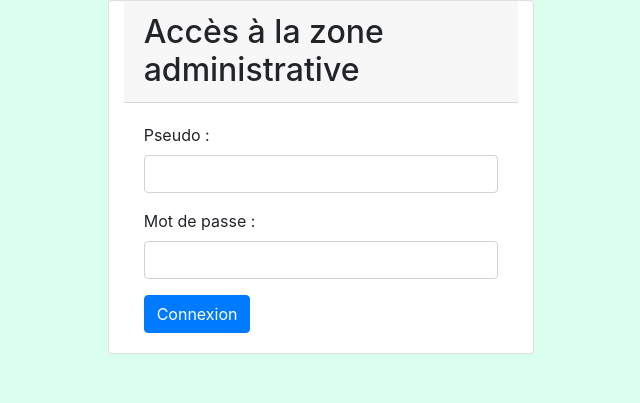
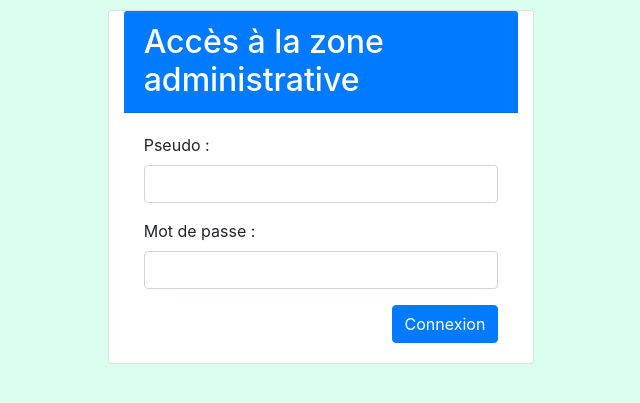
Before and after one commit to 0barty0/projet_4, a PHP site: page /index.php?action=login in a window 1280 px wide. Shown: the part 76-479 px from the top of the page, without its empty margins (319-959 px from the left). Run offline with PHP 8.4, Linux system fonts and the light colour scheme; some libraries are stand-ins or nearby versions.

Commit message:
Styling login form and tiny MCE

```diff
--- a/public/css/style.css
+++ b/public/css/style.css
@@ -1,5 +1,8 @@
 body {
   background-color: #daffef;
+}
+#main {
+  margin: 10px 0;
 }
 /***** Navbar  ******/
 .navbar {
@@ -27,7 +30,7 @@ h1 {
 #home {
   position: relative;
 }
-#title {
+#home_title {
   position: absolute;
   top: 15px;
   right: 30px;
--- a/public/css/style.less
+++ b/public/css/style.less
@@ -8,6 +8,10 @@
 
 body {
   background-color: @lightblue;
+}
+
+#main {
+  margin: 10px 0;
 }
 
 /***** Navbar  ******/
@@ -41,7 +45,7 @@ h1 {
   position: relative;
 }
 
-#title {
+#home_title {
   position: absolute;
   top: 15px;
   right: 30px;
--- a/view/backend/template.php
+++ b/view/backend/template.php
@@ -20,7 +20,7 @@
     <nav class="navbar navbar-expand-lg sticky-top">
       <a href="#" class="navbar-brand">
       <img src="public/images/logo.png" alt="iceberg" width="50" height="50"></a>
-      <button class="navbar-toggler" type="button" data-toggle="collapse" data-target="#navbarSupportedContent" aria-controls="navbarSupportedContent" aria-expanded="false" aria-label="Toggle navigation">
+      <button class="navbar-toggler custom-toggler" type="button" data-toggle="collapse" data-target="#navbarSupportedContent" aria-controls="navbarSupportedContent" aria-expanded="false" aria-label="Toggle navigation">
         <span class="navbar-toggler-icon"></span>
       </button>
 
@@ -34,6 +34,8 @@
         </ul>
       </div>
     </nav>
+
+    <section id="main">
     <?php
     if (isset($_SESSION['message'])) {
         $message= $_SESSION['message'];
@@ -49,6 +51,7 @@
     }
     ?>
       <?= $content ?>
+    </section>
   </div>
   <script src="https://code.jquery.com/jquery-3.3.1.slim.min.js" integrity="sha384-q8i/X+965DzO0rT7abK41JStQIAqVgRVzpbzo5smXKp4YfRvH+8abtTE1Pi6jizo" crossorigin="anonymous"></script>
 <script src="https://cdnjs.cloudflare.com/ajax/libs/popper.js/1.14.3/umd/popper.min.js" integrity="sha384-ZMP7rVo3mIykV+2+9J3UJ46jBk0WLaUAdn689aCwoqbBJiSnjAK/l8WvCWPIPm49" crossorigin="anonymous"></script>
--- a/view/frontend/home.php
+++ b/view/frontend/home.php
@@ -6,7 +6,7 @@ ob_start();
   <div class="row" id="home">
     <div class="col-lg-12">
       <img src="public/images/alaska_mountains.jpg" alt="Montagne d'Alaska" id="home_image">
-      <div id="title">
+      <div id="home_title">
         <h1 class="display-2">Un billet pour l'Alaska</h1>
         <h2 class="text-right">Le nouveau livre de Jean Forteroche</h2>
       </div>
--- a/view/frontend/login.php
+++ b/view/frontend/login.php
@@ -4,8 +4,8 @@ $title="Connexion";
 ob_start();
 ?>
   <div class="row justify-content-center">
-    <div class="card card-primary col-md-4">
-      <h2 class="card-header">Accès à la zone administrative</h2>
+    <div class="card col-md-4">
+      <h2 class="card-header text-white bg-primary">Accès à la zone administrative</h2>
       <div class="card-body">
         <form action="index.php?action=login" method="post">
           <div class="form-group">
@@ -16,7 +16,9 @@ ob_start();
             <label for="password">Mot de passe :</label>
             <input type="password" name="password" id="password" class="form-control">
           </div>
-          <button type="submit" class="btn btn-primary">Connexion</button>
+          <div class="text-right">
+            <button type="submit" class="btn btn-primary">Connexion</button>
+          </div>
         </form>
       </div>
     </div>
--- a/view/frontend/template.php
+++ b/view/frontend/template.php
@@ -35,6 +35,7 @@
   </div>
 </nav>
 
+<section id="main">
 <?php
 if (isset($_SESSION['message'])) {
     $message= $_SESSION['message'];
@@ -49,7 +50,8 @@ if (isset($_SESSION['message'])) {
   <?php
 }
  ?>
-  <?= $content ?>
+<?= $content ?>
+ </section>
 
 </div>
   <script src="https://code.jquery.com/jquery-3.3.1.slim.min.js" integrity="sha384-q8i/X+965DzO0rT7abK41JStQIAqVgRVzpbzo5smXKp4YfRvH+8abtTE1Pi6jizo" crossorigin="anonymous"></script>
```
Also changed, not shown: view/backend/createPost.php (+9 -3 lines), view/backend/modifyPost.php (+9 -3 lines), 1 other file.
